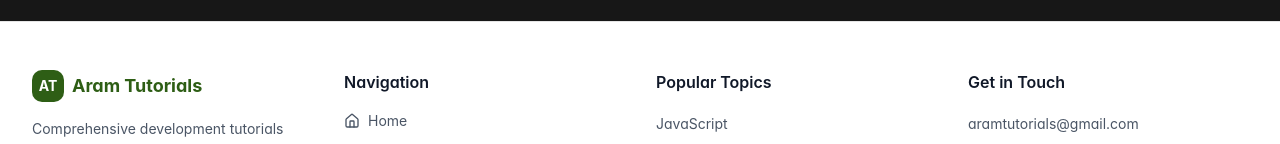
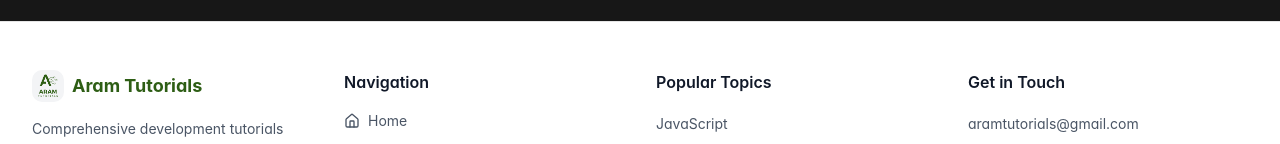
Before and after one commit to aramb-dev/aram-tutorials, a Next.js app: page / in a window 1280 px wide. Shown: the part 2779-2923 px from the top of the page. Built offline with nearby package versions, Linux system fonts and the light colour scheme; no server answers.

Commit message:
feat: replace footer logo with actual Aram Tutorials logo
- Replace 'AT' badge with logo image
- Add Image import for Next.js Image component
- Use aram-tutorials-logo.png in footer

```diff
--- a/src/components/ui/GlobalFooter.tsx
+++ b/src/components/ui/GlobalFooter.tsx
@@ -1,5 +1,6 @@
 'use client';
 
+import Image from 'next/image';
 import Link from 'next/link';
 import {
   Youtube,
@@ -20,8 +21,14 @@ export function GlobalFooter() {
           {/* Brand Section */}
           <div className="md:col-span-1">
             <div className="flex items-center gap-2 mb-4">
-              <div className="w-8 h-8 bg-brand-primary rounded-lg flex items-center justify-center">
-                <span className="text-white font-bold text-sm">AT</span>
+              <div className="w-8 h-8 rounded-lg overflow-hidden bg-gray-100">
+                <Image
+                  src="/aram-tutorials-logo.png"
+                  alt="Aram Tutorials Logo"
+                  width={32}
+                  height={32}
+                  className="w-full h-full object-contain"
+                />
               </div>
               <span className="font-bold text-lg text-brand-primary">
                 Aram Tutorials
```
